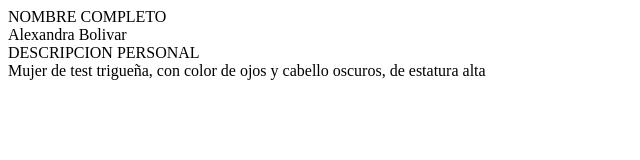
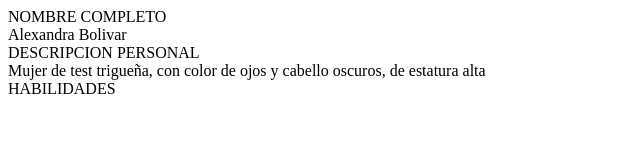
Before and after one commit to Lexxa29/Rubrica-p1, a plain HTML site: page index.html in a window 1280 px wide. Shown: the whole page, without its empty margins (0-640 px from the left). Drawn offline with Linux system fonts and the light colour scheme.

Commit message:
quinto commit

```diff
--- a/index.html
+++ b/index.html
@@ -10,5 +10,6 @@
     <div>Alexandra Bolivar</div>
     <div>DESCRIPCION PERSONAL</div>
     <div>Mujer de test trigueña, con color de ojos y cabello oscuros, de estatura alta</div>
+    <div>HABILIDADES</div>
 </body>
 </html>
```
